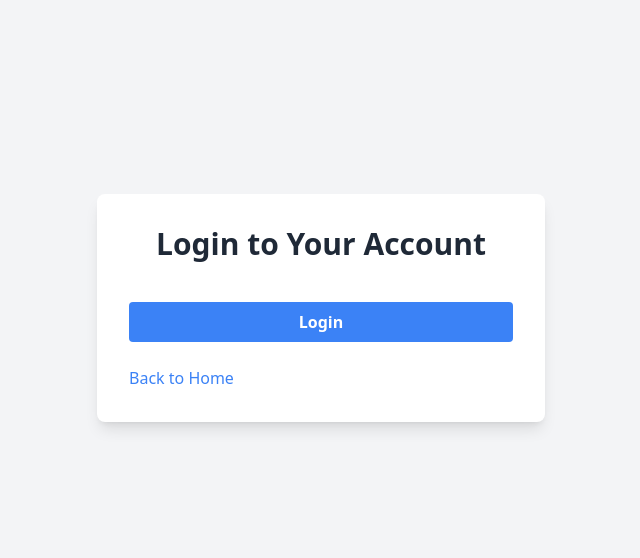
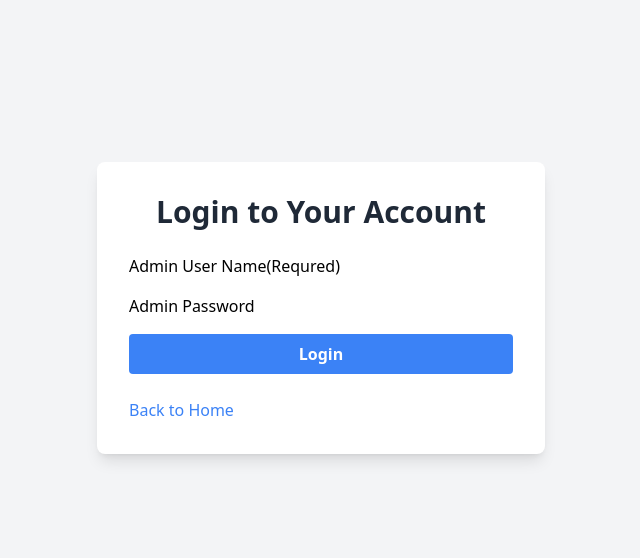
Before and after one commit to fardin-05/Blog, a Django app: template blogapp/templates/login.html in a window 1280 px wide. Shown: the part 182-740 px from the top of the page, without its empty margins (319-959 px from the left). Run offline with Django 5.2, Linux system fonts and the light colour scheme; the template is opened without the code that fills it, so the values that code supplies are empty; some libraries are stand-ins or nearby versions.

Commit message:
commited

```diff
--- a/blogapp/templates/login.html
+++ b/blogapp/templates/login.html
@@ -13,9 +13,14 @@
 
         <form method="post" class="space-y-4">
             {% csrf_token %}
+            <p>
+            Admin User Name(Requred)
             {{ form.username|add_class:"w-full border border-gray-300 rounded px-3 py-2 focus:outline-none focus:ring-2 focus:ring-blue-500 focus:border-transparent" }}
+            </p>
+            <p>
+            Admin Password
             {{ form.password|add_class:"w-full border border-gray-300 rounded px-3 py-2 focus:outline-none focus:ring-2 focus:ring-blue-500 focus:border-transparent" }}
-
+            </p>
             <button type="submit" class="w-full bg-blue-500 hover:bg-blue-600 text-white font-semibold py-2 rounded transition duration-200">
                 Login
             </button>
```
Also changed, not shown: db.sqlite3.
